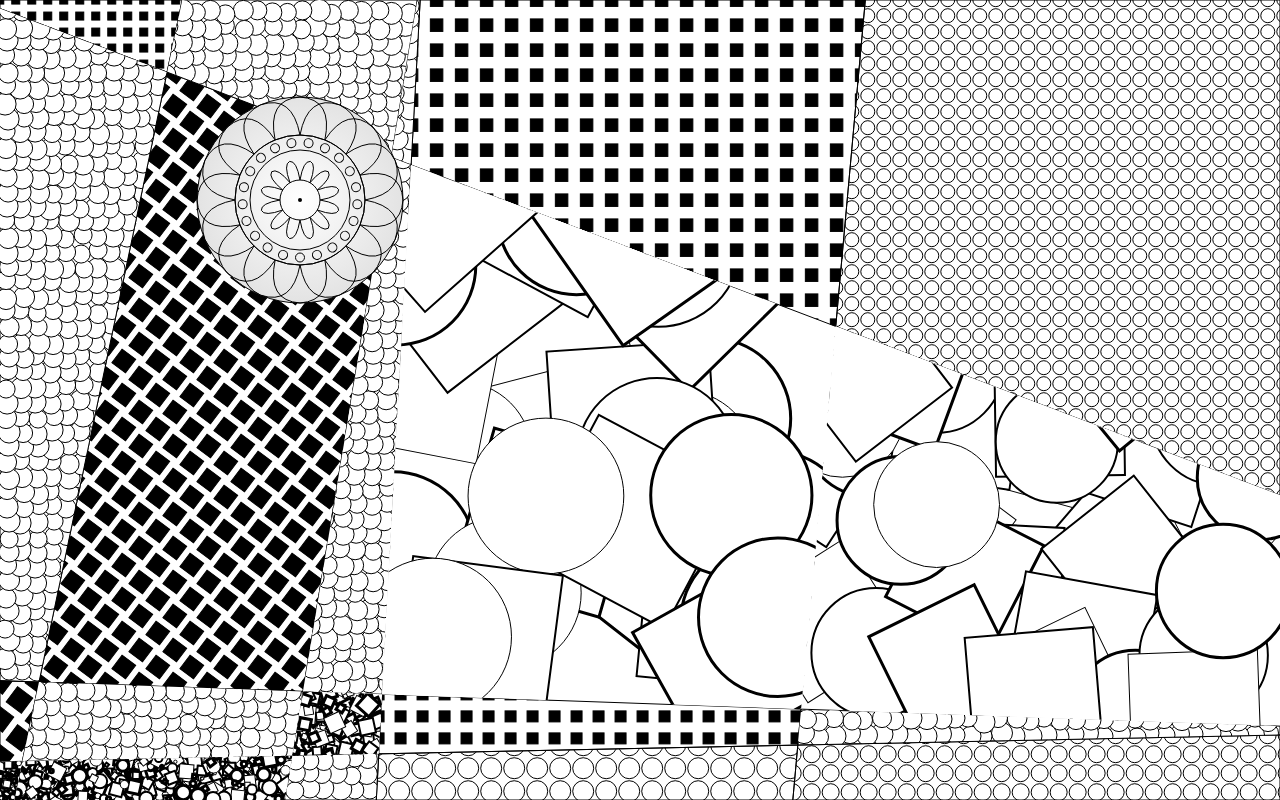
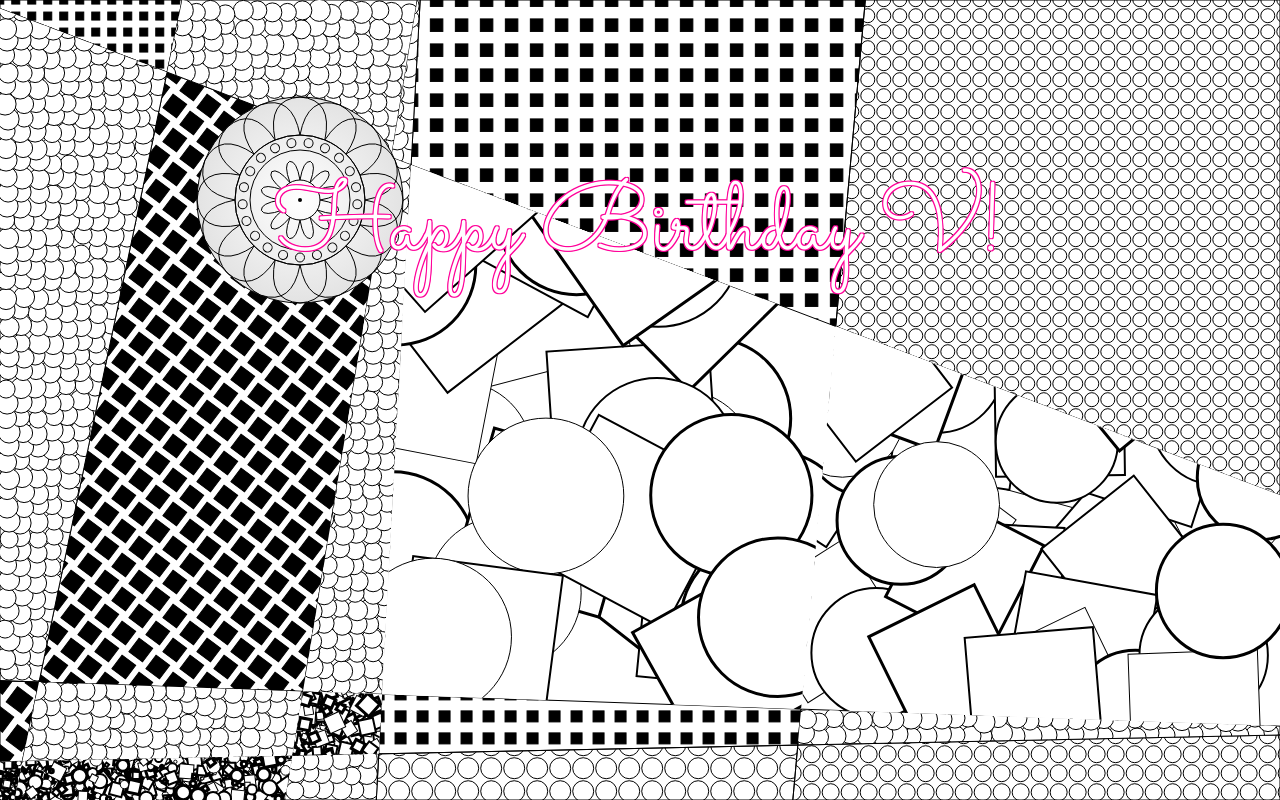
Before and after one commit to sharat87/birthday-card, a plain HTML site: page svg-spike.html in a window 1280 px wide. Drawn offline with Linux system fonts and the light colour scheme.

Commit message:
Add greeting.

```diff
--- a/svg-spike.html
+++ b/svg-spike.html
@@ -2,10 +2,32 @@
 <meta charset="UTF-8">
 <title>Birthday Card</title>
 <style>
-    html, body, #drawing { margin: 0; padding: 0; width: 100%; height: 100%; overflow: hidden; }
+    html, body, #drawing {
+        margin: 0;
+        padding: 0;
+        width: 100%;
+        height: 100%;
+        overflow: hidden;
+    }
+
+    #greeting {
+        font-family: Sacramento, cursive;
+        font-width: bold;
+        position: fixed;
+        font-size: 6em;
+        top: 20%;
+        width: 100%;
+        text-align: center;
+        text-shadow: -1px -1px 0 #F09,
+            1px -1px 0 #F09,
+            1px 1px 0 #F09,
+            -1px 1px 0 #F09;
+        color: white;
+    }
 </style>
+<link href="https://fonts.googleapis.com/css?family=Sacramento" rel="stylesheet">
 <div id="drawing"></div>
+<div id="greeting">Happy Birthday V!</div>
 <!--<script src="https://cdnjs.cloudflare.com/ajax/libs/svg.js/2.6.3/svg.min.js"></script>-->
 <script src="svg.js"></script>
-<!--<script src="comic.js"></script>-->
 <script src="svg-spike.js"></script>
```
